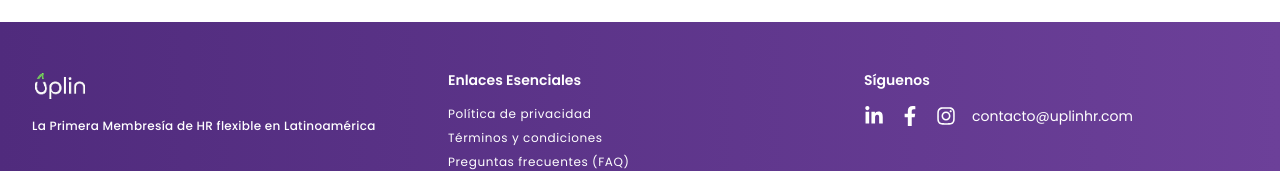
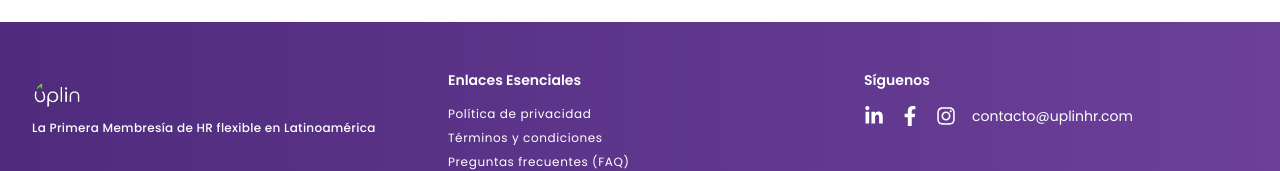
Before and after one commit to Uplinhr/uplinhr, a Next.js app: page /quienes-somos in a window 1280 px wide. Shown: the part 282-453 px from the top of the page. Built offline with nearby package versions, Linux system fonts and the light colour scheme.

Commit message:
Cambios de etiquetas en navbar y footer. Cambio de logo del footer

```diff
--- a/src/app/layout.tsx
+++ b/src/app/layout.tsx
@@ -1,8 +1,8 @@
 import type { Metadata } from "next";
 import { Poppins } from "next/font/google";
 import "./globals.css";
-import Navbar from "@/components/navbar/navbar";
-import Footer from "@/components/footer/footer";
+import Navbar from "@/Components/navbar/navbar";
+import Footer from "@/Components/footer/footer";
 
 const poppins = Poppins({
   subsets: ["latin"],
--- a/src/components/footer/footer.tsx
+++ b/src/components/footer/footer.tsx
@@ -1,14 +1,16 @@
 import { FaFacebookF, FaInstagram, FaLinkedinIn } from "react-icons/fa";
+import Image from "next/image";
 
 const Footer = () => {
   return (
     <footer className="bg-gradient-to-r from-[#502B7D] to-[#6C4099] text-white py-12 px-4 sm:px-6 lg:px-8 font-[Poppins] ">
       <div className="max-w-7xl mx-auto grid grid-cols-1 md:grid-cols-3 gap-8">
         <div className="md:col-span-1">
-          <img
+          <Image
             alt="Uplin logo"
-            className="h-8 mb-4"
-            src="/imgUplinFooter.png"
+            src="/logoUplinFooter.svg"
+            width={50}
+            height={50}
           />
           <p className="text-xs tracking-wide font-medium">
             La Primera Membresía de HR flexible en Latinoamérica
--- a/src/components/navbar/navbar.tsx
+++ b/src/components/navbar/navbar.tsx
@@ -1,5 +1,6 @@
 "use client";
-
+import Link from "next/link";
+import Image from "next/image";
 import { useState } from "react";
 import { FaBars, FaTimes } from "react-icons/fa";
 
@@ -12,25 +13,31 @@ const Navbar = () => {
         {/* --- Contenedor Principal --- */}
         <div className="flex justify-between items-center text-sm">
           {/* Logo (siempre visible) */}
-          <a href="/">
-            <img src="/logoUplin.svg" alt="Logo Uplin" className="w-20 h-10" />
-          </a>
+          <Link href="/">
+            <Image
+              src="/logoUplin.svg"
+              alt="Logo Uplin"
+              width={80}
+              height={40}
+              className="w-20 h-10"
+            />
+          </Link>
 
           {/* --- Menú Desktop (visible en lg+) --- */}
           <div className="hidden lg:flex gap-12 items-center">
             <a
-              className="text-[#502B7D] hover:text-[#6b4699] transition-colors"
+              className="text-[#502B7D] hover:text-[#6b4699] transition-colors cursor-pointer"
               href="/quienes-somos"
             >
               Quienes Somos
             </a>
             <a
-              className="text-[#502B7D] hover:text-[#6b4699] transition-colors"
+              className="text-[#502B7D] hover:text-[#6b4699] transition-colors cursor-pointer"
               href="/planes"
             >
               Planes
             </a>
-            <a className="border-[#502B7D] border-2 px-5 py-1 rounded-lg hover:bg-[#502B7D] hover:text-white transition-colors">
+            <a className="border-[#502B7D] border-2 px-5 py-1 rounded-lg hover:bg-[#502B7D] hover:text-white transition-colors cursor-pointer">
               Contacto
             </a>
           </div>
@@ -48,19 +55,19 @@ const Navbar = () => {
         {isOpen && (
           <div className="lg:hidden mt-4 pb-4 space-y-3">
             <a
-              className="block text-[#502B7D] hover:text-[#6b4699] py-2 px-4 hover:bg-[#502B7D]/10 rounded transition-colors"
+              className="block text-[#502B7D] hover:text-[#6b4699] py-2 px-4 hover:bg-[#502B7D]/10 rounded transition-colors cursor-pointer"
               onClick={() => setIsOpen(false)}
             >
               Quienes Somos
             </a>
             <a
-              className="block text-[#502B7D] hover:text-[#6b4699] py-2 px-4 hover:bg-[#502B7D]/10 rounded transition-colors"
+              className="block text-[#502B7D] hover:text-[#6b4699] py-2 px-4 hover:bg-[#502B7D]/10 rounded transition-colors cursor-pointer"
               onClick={() => setIsOpen(false)}
             >
               Planes
             </a>
             <a
-              className="inline-block border-[#502B7D] border-2 px-5 py-1 rounded-lg hover:bg-[#502B7D] hover:text-white transition-colors mt-2"
+              className="inline-block border-[#502B7D] border-2 px-5 py-1 rounded-lg hover:bg-[#502B7D] hover:text-white transition-colors mt-2 cursor-pointer"
               onClick={() => setIsOpen(false)}
             >
               Contacto
```
Also changed, not shown: public/imgUplinFooter.png (deleted), public/logoUplinFooter.svg (added).
